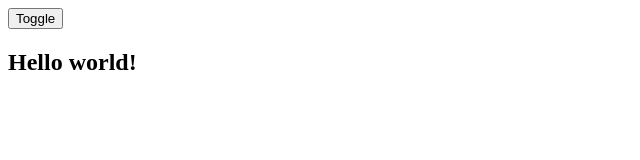
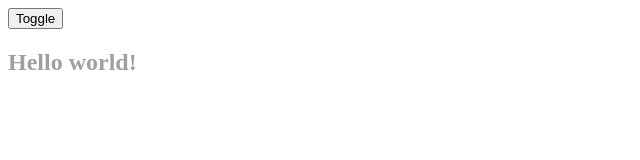
Before and after one commit to PhilipZi/vue-animations, a Vue app: page / in a window 1280 px wide. Both pictures are taken after a click on the button "Toggle". Shown: the top 160 px of the page, without its empty margins (0-640 px from the left). Built offline with nearby package versions, Linux system fonts and the light colour scheme.

Commit message:
add a second h2 add transition animation to both h2

```diff
--- a/src/App.vue
+++ b/src/App.vue
@@ -1,7 +1,8 @@
 <template>
   <button type="button" @click="flag = !flag">Toggle</button>
-  <transition name="fade">
-    <h2 v-if="flag">Hello world!</h2>
+  <transition name="fade" mode="out-in">
+    <h2 v-if="flag" key="main">Hello world!</h2>
+    <h2 v-else key="secondary">Another hello!</h2>
   </transition>
 </template>
 
@@ -22,11 +23,11 @@
 }
 
 .fade-enter-active {
-  transition: all 0.25s linear;
+  transition: all 2s linear;
 }
 
 .fade-leave-to {
-  transition: all 0.25s linear;
+  transition: all 2s linear;
   opacity: 0;
 }
 </style>
```
